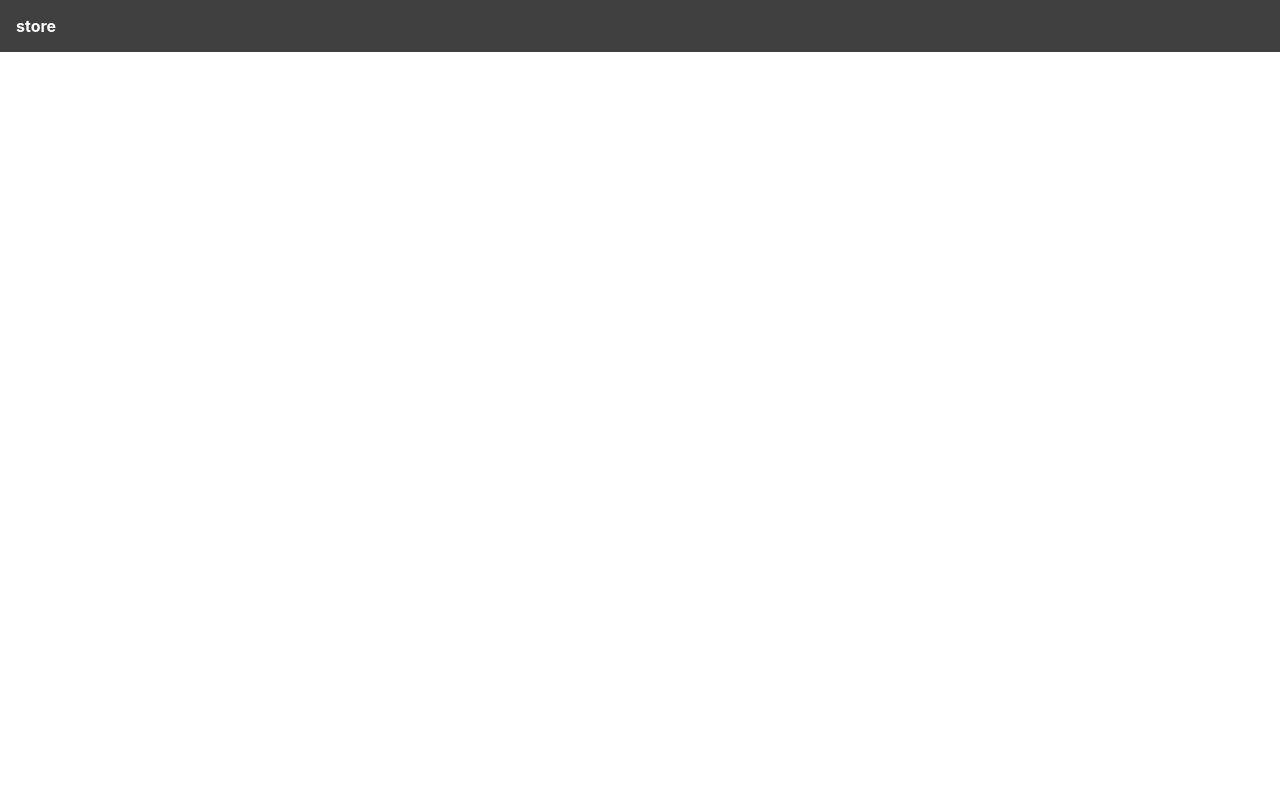
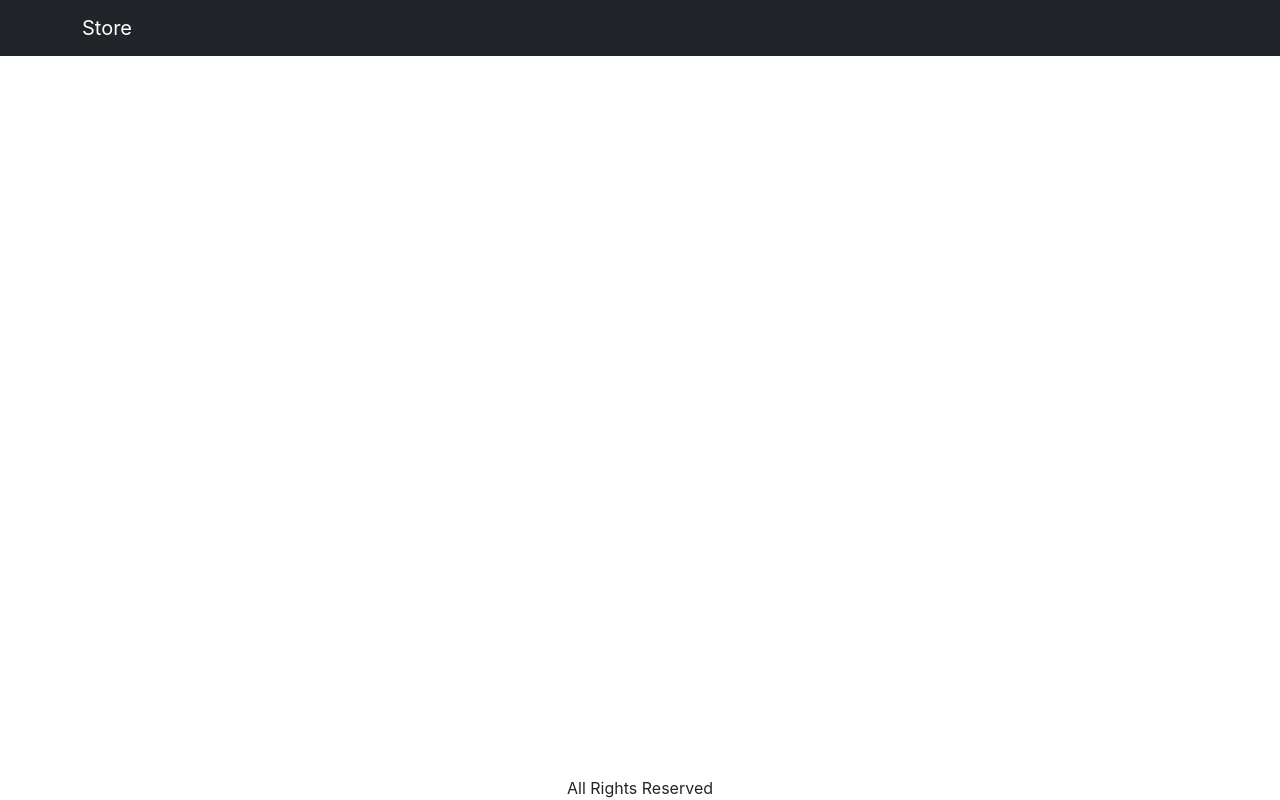
Before and after one commit to AndreasOun/mern-ecommerce-store, a React (Create React App) app in the folder ecommerce/ecommerce-frontend/: page /1 in a window 1280 px wide. Before the commit this address had no page. Built offline with nearby package versions, Linux system fonts and the light colour scheme.

Commit message:
implemented react bootstrap

```diff
--- a/ecommerce/ecommerce-frontend/package.json
+++ b/ecommerce/ecommerce-frontend/package.json
@@ -8,8 +8,11 @@
     "@testing-library/react": "^13.4.0",
     "@testing-library/user-event": "^13.5.0",
     "axios": "^1.4.0",
+    "bootstrap": "^5.3.0",
     "react": "^18.2.0",
+    "react-bootstrap": "^2.7.4",
     "react-dom": "^18.2.0",
+    "react-router-bootstrap": "^0.26.2",
     "react-router-dom": "^6.13.0",
     "react-scripts": "5.0.1",
     "use-reducer-logger": "^1.0.2",
--- a/ecommerce/ecommerce-frontend/src/App.js
+++ b/ecommerce/ecommerce-frontend/src/App.js
@@ -1,21 +1,34 @@
 import {BrowserRouter, Link, Route, Routes} from 'react-router-dom';
 import HomeScreen from "./screens/HomeScreen";
 import ProductScreen from "./screens/ProductScreen";
-
+import Navbar from 'react-bootstrap/Navbar';
+import Container from 'react-bootstrap/Container';
+import {LinkContainer} from 'react-router-bootstrap';
 
 function App() {
   return (
   <BrowserRouter>
-   <div>
+   <div className='d-flex flex-column site-container'>
       <header>
-        <Link to="/">store</Link>
+        <Navbar bg="dark" variant="dark">
+          <Container>
+            <LinkContainer to="/">
+             <Navbar.Brand>Store</Navbar.Brand>
+            </LinkContainer>
+          </Container>
+          </Navbar>
       </header>
       <main>
+      <Container>
         <Routes>
           <Route path="/product/:slug" element={<ProductScreen/>} />
           <Route path="/" element={<HomeScreen />} />
         </Routes>
+      </Container>
       </main>
+      <footer>
+        <div className='text-center'>All Rights Reserved</div>
+      </footer>
     </div>
   </BrowserRouter>
   );
--- a/ecommerce/ecommerce-frontend/src/index.css
+++ b/ecommerce/ecommerce-frontend/src/index.css
@@ -7,15 +7,12 @@
   -moz-osx-font-smoothing: grayscale;
 }
 
-header {
-  background-color: #404040;
-  padding: 1rem;
+.site-container{
+  min-height: 100vh;
 }
 
-header a {
-  color: #ffff;
-  font-weight: bold;
-  text-decoration: none;
+main {
+  flex: 1;
 }
 
 .products {
--- a/ecommerce/ecommerce-frontend/src/index.js
+++ b/ecommerce/ecommerce-frontend/src/index.js
@@ -1,5 +1,6 @@
 import React from 'react';
 import ReactDOM from 'react-dom/client';
+import 'bootstrap/dist/css/bootstrap.min.css'
 import './index.css';
 import App from './App';
 import reportWebVitals from './reportWebVitals';
```
Also changed, not shown: 1 other file (tests, documents, lock files or other folders).
